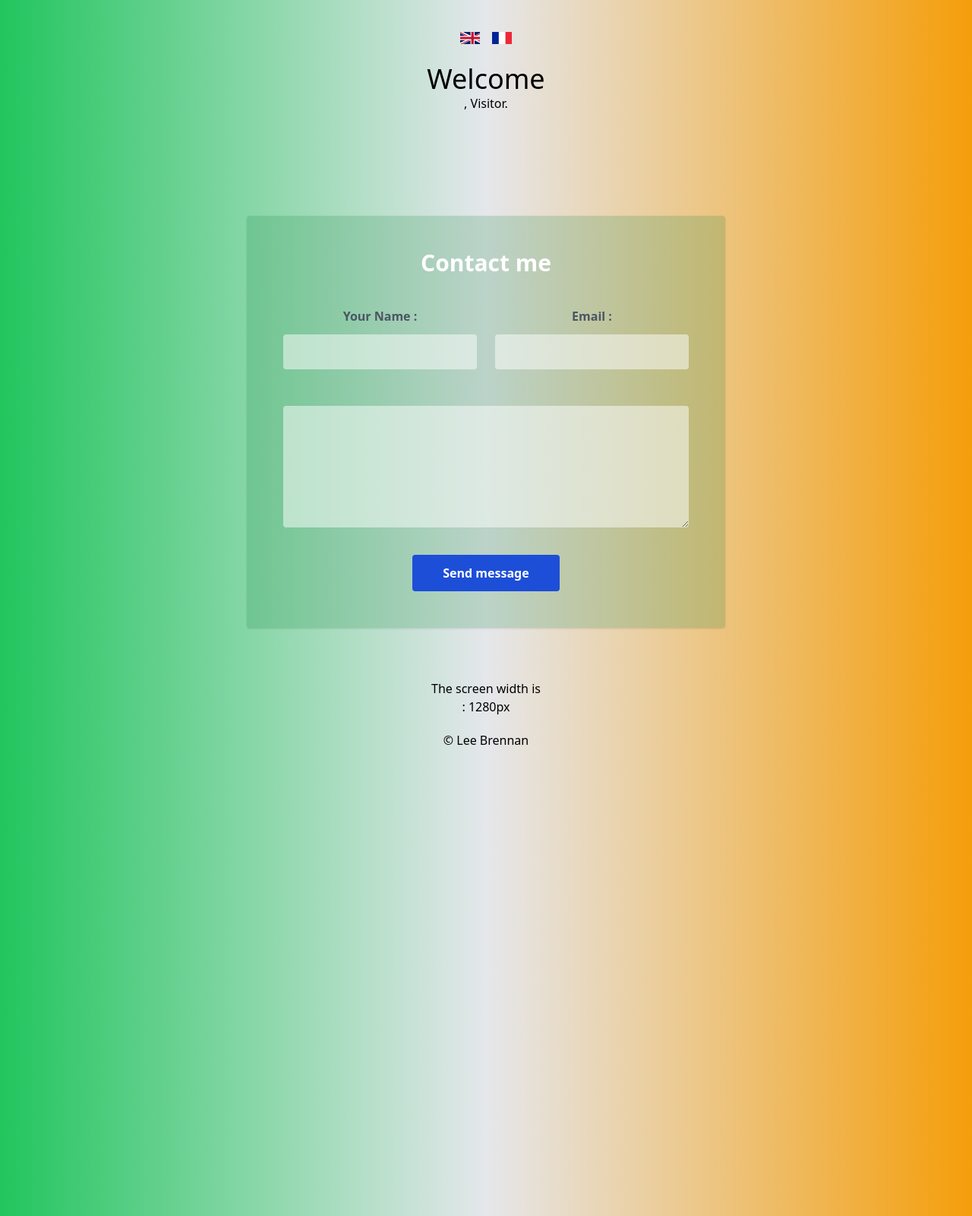
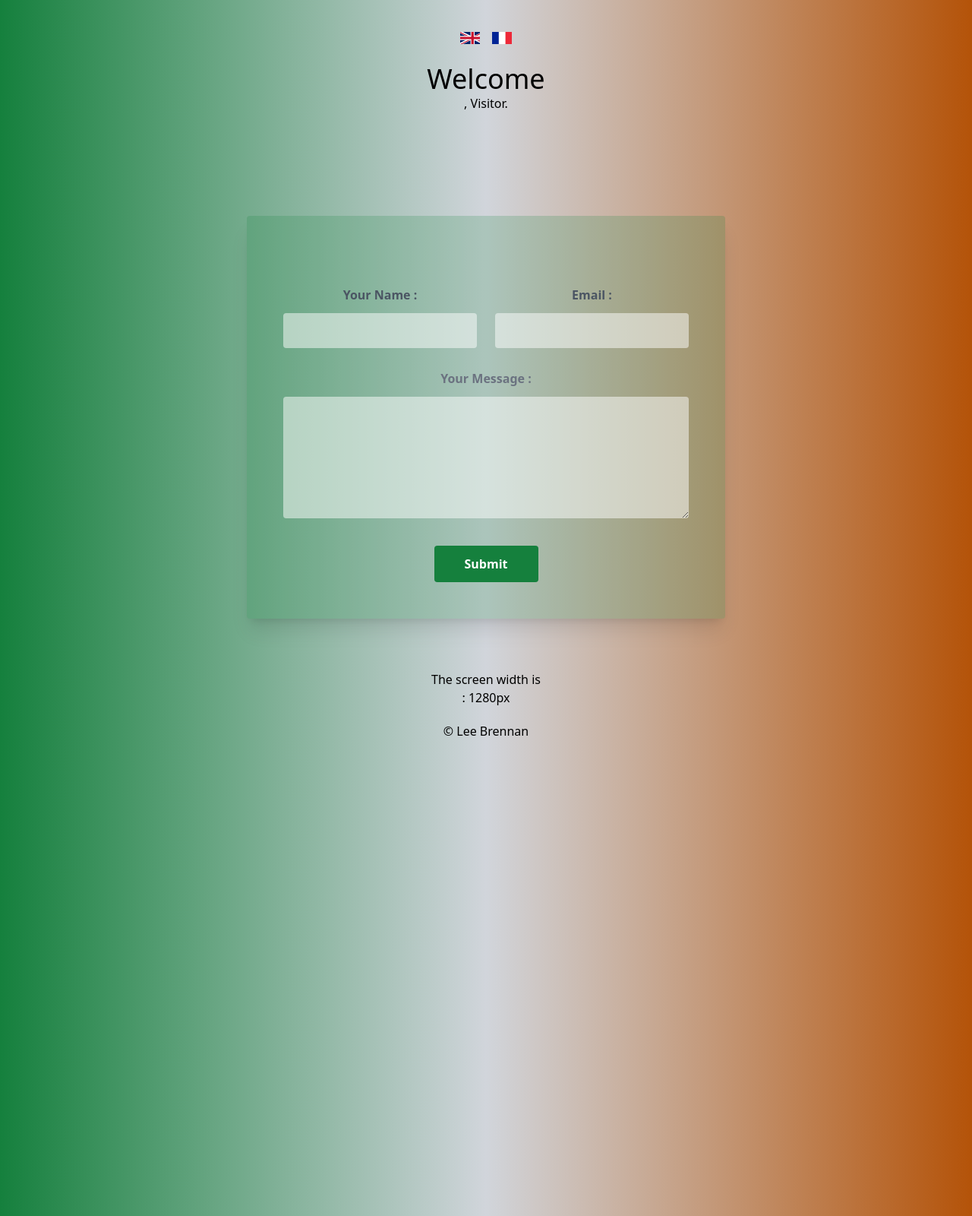
Before and after one commit to Leerlandais/contactPage, a PHP site: page /public/index.php in a window 1280 px wide. Shown: the whole page at 76% size. Run offline with PHP 8.4, Linux system fonts and the light colour scheme; data comes from the database, SQL or seed files in the repository; a stand-in replaces the project's code that opens the database connection; some libraries are stand-ins or nearby versions.

Commit message:
small changes

```diff
--- a/view/inc/contact-form.php
+++ b/view/inc/contact-form.php
@@ -1,9 +1,8 @@
-<!-- component -->
 
 <div class="h-96"></div>
 <div class="max-w-5xl mx-auto px-6 sm:px-6 lg:px-8 mb-12">
-    <div class="bg-green-700 bg-opacity-20 w-full shadow rounded p-8 sm:p-12 -mt-72">
-        <p class="text-3xl font-bold leading-7 text-center text-white">Contact me</p>
+    <div class="bg-green-700 bg-opacity-20 w-full shadow-xl rounded p-8 sm:p-12 -mt-72">
+        <p class="text-3xl font-bold leading-7 text-center text-white"></p>
         <form action="" method="post">
             <div class="md:flex items-center mt-12">
                 <input  type="text"
@@ -19,7 +18,7 @@
                                 <input type="text"
                                        name="contactName"
                                        id="contactName"
-                                       class="leading-none text-gray-500 text-center p-3 focus:outline-none focus:border-blue-700 mt-4 border-0 bg-white bg-opacity-50 rounded"
+                                       class="leading-none text-gray-600 text-center p-3 focus:outline-none focus:border-blue-700 mt-4 border-0 bg-white bg-opacity-50 rounded"
                                        placeholder="<?php if (isset($visitorName) && $visitorName != "") echo $visitorName["cp_visitor_name"]?>"
                                        value="<?php if (isset($visitorName) && $visitorName != "") echo $visitorName["cp_visitor_name"]?>"/>
                 </div>
@@ -28,7 +27,7 @@
                            for="contactMail"
                            id="contactMailLabel"></label>
                     <input type="email"
-                           class="leading-none text-gray-500 p-3 focus:outline-none focus:border-blue-700 mt-4 border-0 bg-white bg-opacity-50 rounded"
+                           class="leading-none text-gray-600 p-3 focus:outline-none focus:border-blue-700 mt-4 border-0 bg-white bg-opacity-50 rounded"
                            name="contactMail"
                            id="contactMail"
                            placeholder="<?php if (isset($visitorName) && $visitorName != "") echo $visitorName["cp_visitor_email"]?>"
@@ -38,19 +37,17 @@
 
             <div>
                 <div class="w-full flex flex-col mt-8">
-                    <label class="font-semibold leading-none text-gray-300"
-                           for="contactMail"
-                           id="contactMailLabel"></label>
+                    <label class="font-semibold leading-none text-gray-500"
+                           for="contactMess"
+                           id="contactMessLabel"></label>
                     <textarea type="text"
-                              class="h-40 text-base leading-none text-gray-50 p-3 focus:outline-none focus:border-blue-700 mt-4 bg-white bg-opacity-50 border-0 rounded"
+                              class="h-40 text-base leading-none text-gray-600 p-3 focus:outline-none focus:border-blue-700 mt-4 bg-white bg-opacity-50 border-0 rounded"
                               name="contactMess"
                               id="contactMess"></textarea>
                 </div>
             </div>
             <div class="flex items-center justify-center w-full">
-                <button class="mt-9 font-semibold leading-none text-white py-4 px-10 bg-blue-700 rounded hover:bg-blue-600 focus:ring-2 focus:ring-offset-2 focus:ring-blue-700 focus:outline-none">
-                    Send message
-                </button>
+                <button class="submitButton mt-9 font-semibold leading-none text-white py-4 px-10 bg-green-700 rounded hover:bg-green-600 focus:ring-2 focus:ring-offset-2 focus:ring-green-700 focus:outline-none"></button>
             </div>
         </form>
     </div>
--- a/view/inc/loginForm.php
+++ b/view/inc/loginForm.php
@@ -3,5 +3,5 @@
     <input type="text" name="nameInp" id="nomInp" aria-describedby="userNameField" placeholder="Name">
     <label for="pwdInp">Password</label>
     <input type="password" name="passInp" id="pwdInp" placeholder="Password">
-    <button type="submit" class="submitButton"></button>
+    <button type="submit" class="submitButton mt-2 font-semibold leading-none text-white py-4 px-10 bg-green-700 rounded hover:bg-green-600 focus:ring-2 focus:ring-offset-2 focus:ring-green-700 focus:outline-none"></button>
 </form>
--- a/view/publicHomeView.php
+++ b/view/publicHomeView.php
@@ -9,7 +9,7 @@
     <link rel="stylesheet" href="styles/style.css">
     <title><?=$title?></title>
 </head>
-<body class="bg-gradient-to-r from-green-500 via-gray-200 to-amber-500 bg-opacity-25">
+<body class="bg-gradient-to-r from-green-700 via-gray-300 to-amber-700 bg-opacity-25">
     <div class="container-fluid flex flex-col justify-center items-center text-center"> <!-- CONTAINER GLOBAL POUR ENGLOBÉ LE TOTALE -->
 
 <?php include ("inc/header.php"); ?>
```
